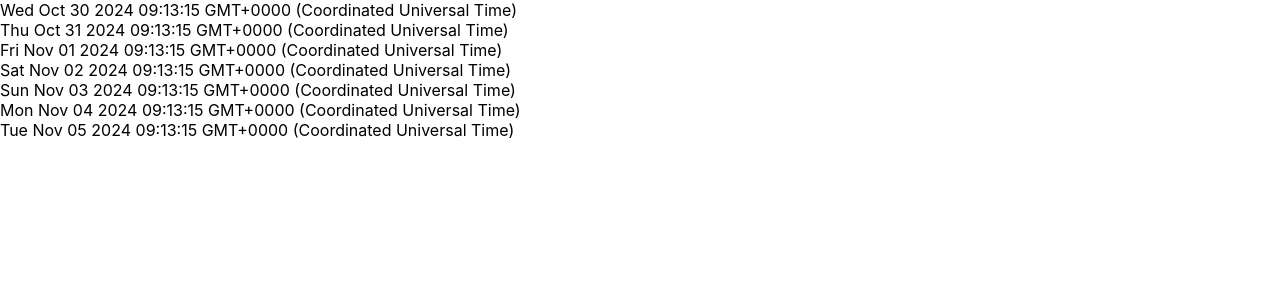
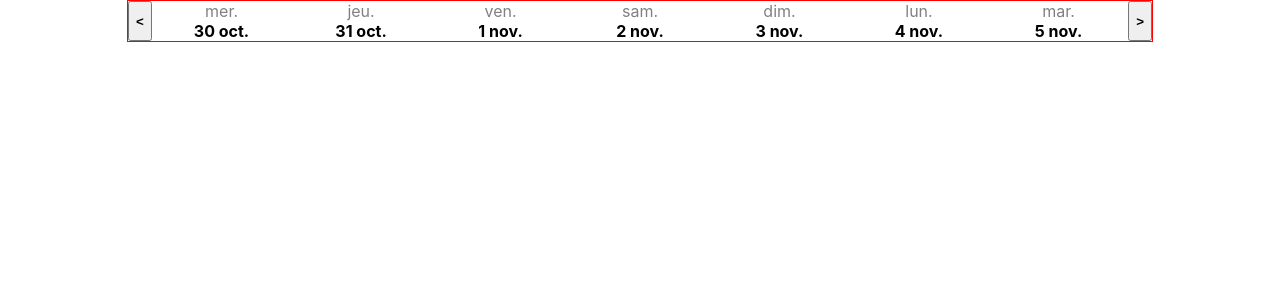
Before and after one commit to HemyDay/test-technique, a React (Create React App) app: page / in a window 1280 px wide. Shown: the top 300 px of the page. Built offline with nearby package versions, Linux system fonts and the light colour scheme.

Commit message:
Partie 1

```diff
--- a/src/Components/Calendar.css
+++ b/src/Components/Calendar.css
@@ -0,0 +1,13 @@
+.Calendar{
+  width: 80%;
+  min-width: 500px;
+  margin-left: auto;
+  margin-right: auto;
+  display: flex;
+
+  border: solid 1px red;
+}
+
+.Calendar > button{
+  font-weight: bold;
+}
--- a/src/Components/Calendar.tsx
+++ b/src/Components/Calendar.tsx
@@ -31,17 +31,36 @@ const Calendar = () => {
   const TODAY: Date = new Date();
   const [displayedDates, setDisplayedDates] = useState(determineDatesToDisplay(TODAY,7))
 
-
-  console.log(displayedDates)
+  // Function to handle button clicks to previous and next week
+  const handleCalendarNavigation = (attemptedChange:'previous'|'next') => {
+    let change = attemptedChange === 'previous' ? -7 : 7;
+    addDaysToDate(displayedDates[0], change) < TODAY ?
+    console.log('Impossible to go back in time')
+    :
+    setDisplayedDates(determineDatesToDisplay(addDaysToDate(displayedDates[0], change),7));
+  }
 
   return (
     <section className="Calendar">
 
+      <button
+        onClick={() => handleCalendarNavigation('previous')}
+        // disabled={displayedDates[0] < TODAY ? true : false}
+        >
+          {'<'}
+        </button>
+
       {displayedDates.map((date) => {
         {return (
-          <Day key={date.toISOString} date={date} />
+          <Day key={date.toDateString()} date={date} />
         )}
       })}
+
+      <button
+        onClick={() => handleCalendarNavigation('next')}
+      >
+        {'>'}
+      </button>
 
     </section>
   )
--- a/src/Components/Day.css
+++ b/src/Components/Day.css
@@ -0,0 +1,9 @@
+.Day {
+  width: 100%;
+}
+
+.Day > .DateStringDisplay > p {
+  text-align: center;
+  margin: 0;
+  padding: 0;
+}
--- a/src/Components/Day.tsx
+++ b/src/Components/Day.tsx
@@ -5,11 +5,17 @@ import './Day.css'
 // COMPONENTS
 import Slot from "./Slot";
 
-
 // COMPONENT START
 const Day = (props:any) => {
   return (
-    <div>{props.date.toString()}</div>
+    <div className="Day">
+      <div className="DateStringDisplay">
+        <p style={{color:'gray'}}>{props.date.toLocaleDateString('fr-FR',{ weekday: 'short'})}</p>
+        <p style={{fontWeight:'bold'}}>{props.date.toLocaleDateString('fr-FR', { day:'numeric', month:'short'})}</p>
+      </div>
+
+    </div>
+
   )
 }
 
```
